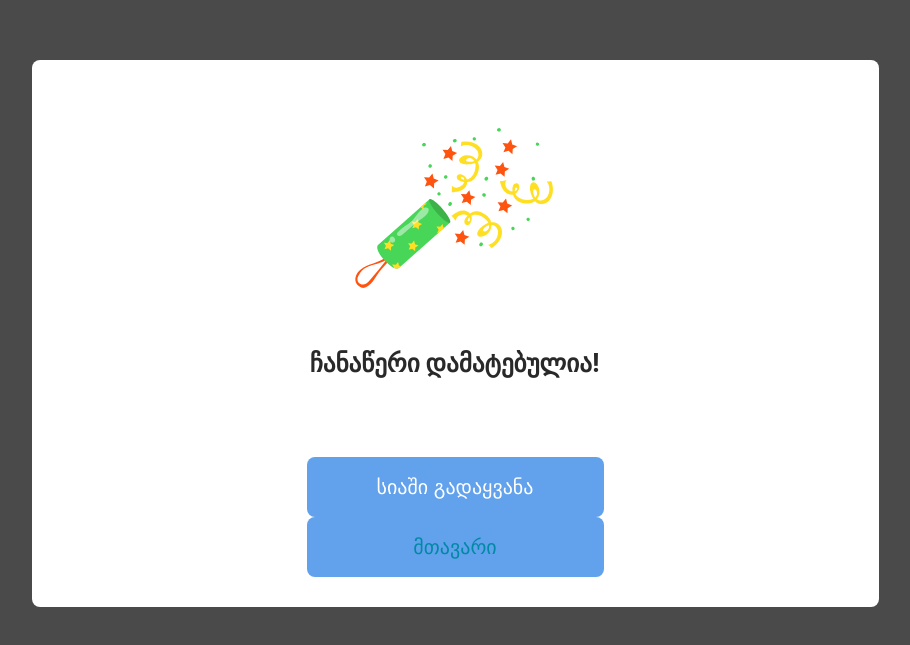
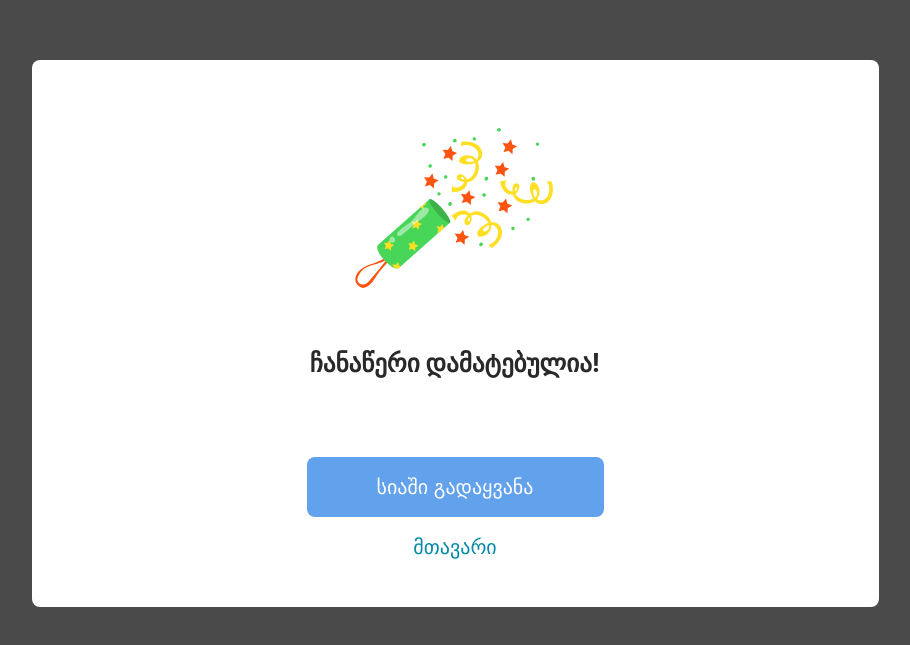
Before and after one commit to lukamindo/Redberry-Pcfy, a React (Create React App) app: page /submit in a window 1280 px wide. Shown: the part 207-852 px from the top of the page, without its empty margins (185-1095 px from the left). Built offline with nearby package versions, Linux system fonts and the light colour scheme.

Commit message:
fix button styles

```diff
--- a/src/library/component/button/Button.js
+++ b/src/library/component/button/Button.js
@@ -3,7 +3,7 @@ import { StyledButton } from "./Button.styled";
 
 const Button = ({
   border = "none",
-  color = "#62A1EB",
+  backgroundColor = "#62A1EB",
   children,
   onClick,
   radius = "8px",
@@ -17,7 +17,7 @@ const Button = ({
     <StyledButton
       onClick={onClick}
       border={border}
-      color={color}
+      backgroundColor={backgroundColor}
       radius={radius}
       width={width}
       height={height}
--- a/src/library/component/button/Button.styled.js
+++ b/src/library/component/button/Button.styled.js
@@ -4,7 +4,7 @@ export const StyledButton = styled.button`
   width: ${(props) => props.width};
   height: ${(props) => props.height};
   margin: ${(props) => props.margin};
-  background-color: ${(props) => props.color};
+  background-color: ${(props) => props.backgroundColor};
   border: ${(props) => props.border};
   border-radius: ${(props) => props.radius};
   color: ${(props) => props.fontColor};
```
